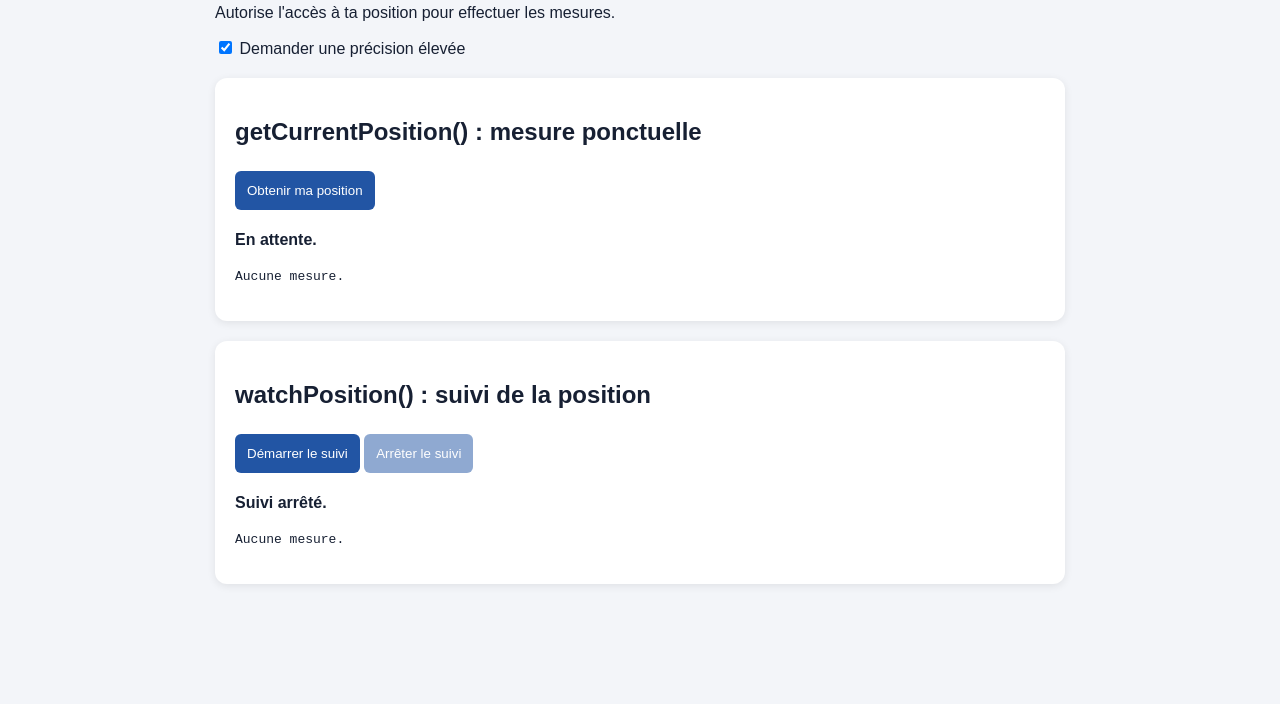
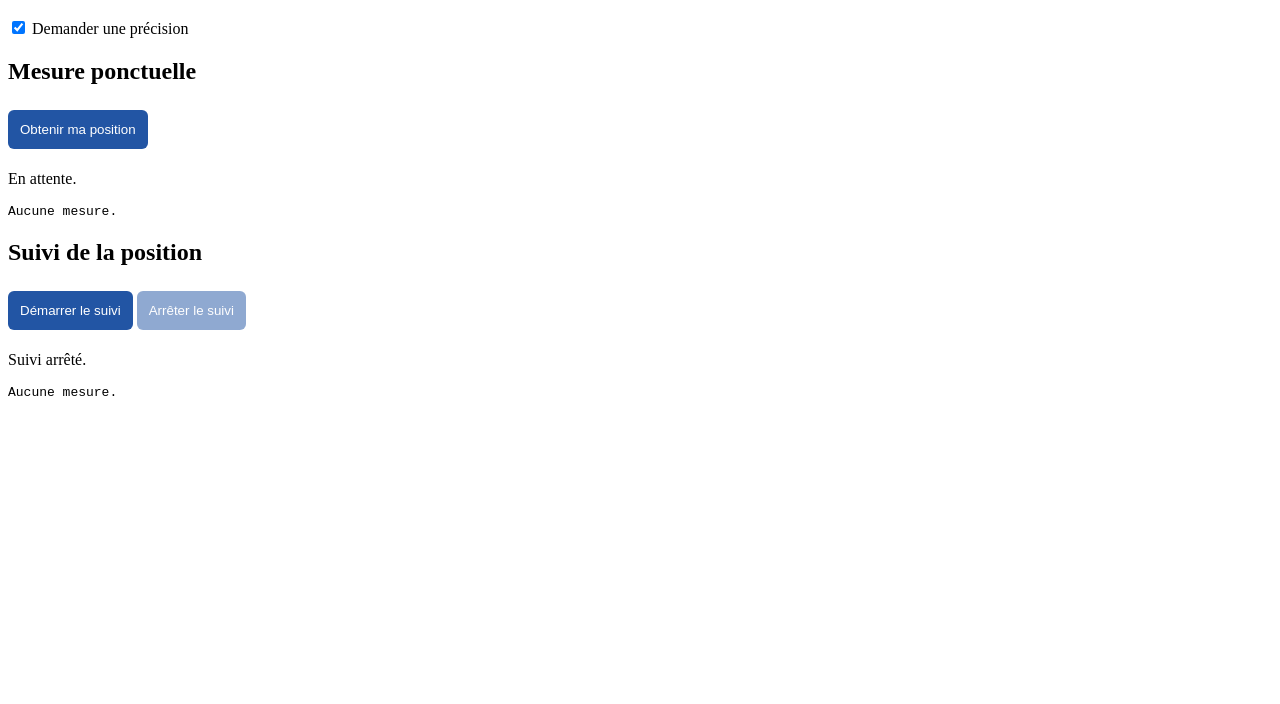
Before and after one commit to Kamilath801/Kamilath801.github.io, a plain HTML site: page geolocalisation.html in a window 1280 px wide. Shown: the part 96-800 px from the top of the page. Drawn offline with Linux system fonts and the light colour scheme.

Commit message:
modification commit

```diff
--- a/geolocalisation.html
+++ b/geolocalisation.html
@@ -9,22 +9,22 @@
 </head>
 <body>
   <h1>Géolocalisation du smartphone</h1>
-  <p>Autorise l'accès à ta position pour effectuer les mesures.</p>
+  <p>Autorise l'accès</p>
 
   <label>
     <input type="checkbox" id="precision" checked>
-    Demander une précision élevée
+    Demander une précision
   </label>
 
   <section>
-    <h2>getCurrentPosition() : mesure ponctuelle</h2>
+    <h2> Mesure ponctuelle</h2>
     <button id="mesurer">Obtenir ma position</button>
     <p id="etatUnique" role="status">En attente.</p>
     <pre id="resultatUnique">Aucune mesure.</pre>
   </section>
 
   <section>
-    <h2>watchPosition() : suivi de la position</h2>
+    <h2>Suivi de la position</h2>
     <button id="demarrer">Démarrer le suivi</button>
     <button id="arreter" disabled>Arrêter le suivi</button>
     <p id="etatSuivi" role="status">Suivi arrêté.</p>
--- a/style.css
+++ b/style.css
@@ -1,24 +1,6 @@
-body {
-  font-family: Arial, sans-serif;
-  max-width: 850px;
-  margin: auto;
-  padding: 20px;
-  background: #f3f5f9;
-  color: #172033;
-}
-
 h1 {
   color: #2255a4;
 }
-
-section {
-  background: white;
-  padding: 20px;
-  margin: 20px 0;
-  border-radius: 12px;
-  box-shadow: 0 2px 8px #00000015;
-}
-
 button {
   padding: 12px;
   margin: 5px 0;
@@ -33,13 +15,3 @@ button:disabled {
   opacity: 0.5;
   cursor: default;
 }
-
-pre {
-  white-space: pre-wrap;
-  overflow-wrap: anywhere;
-  line-height: 1.8;
-}
-
-[role="status"] {
-  font-weight: bold;
-}
```
Also changed, not shown: index.html (+1 -0 lines).
